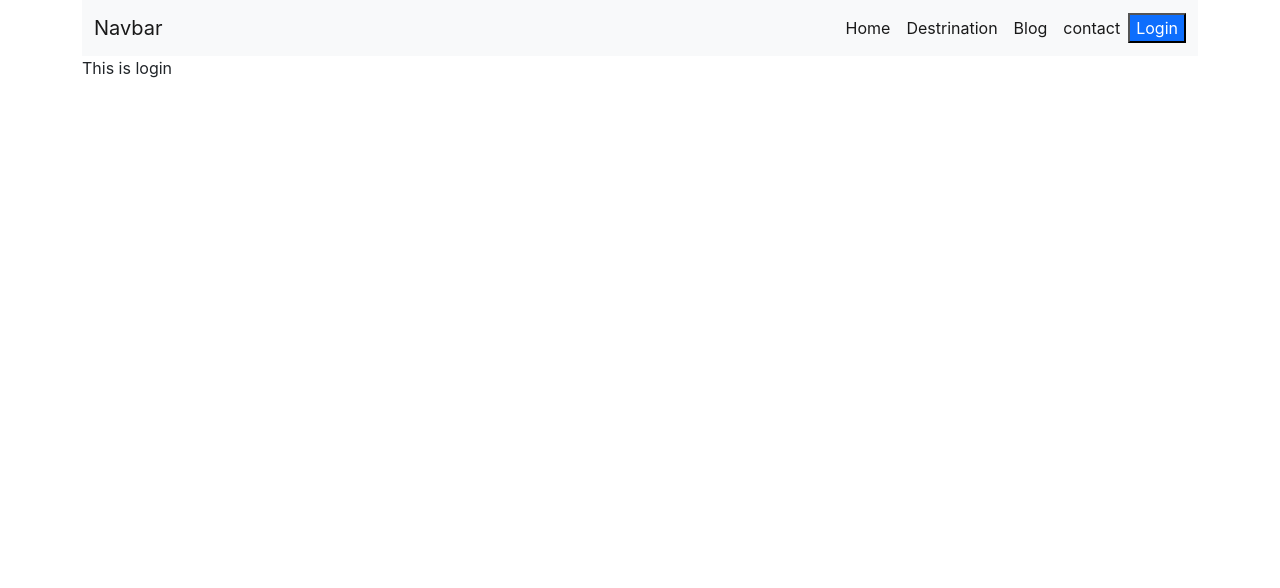
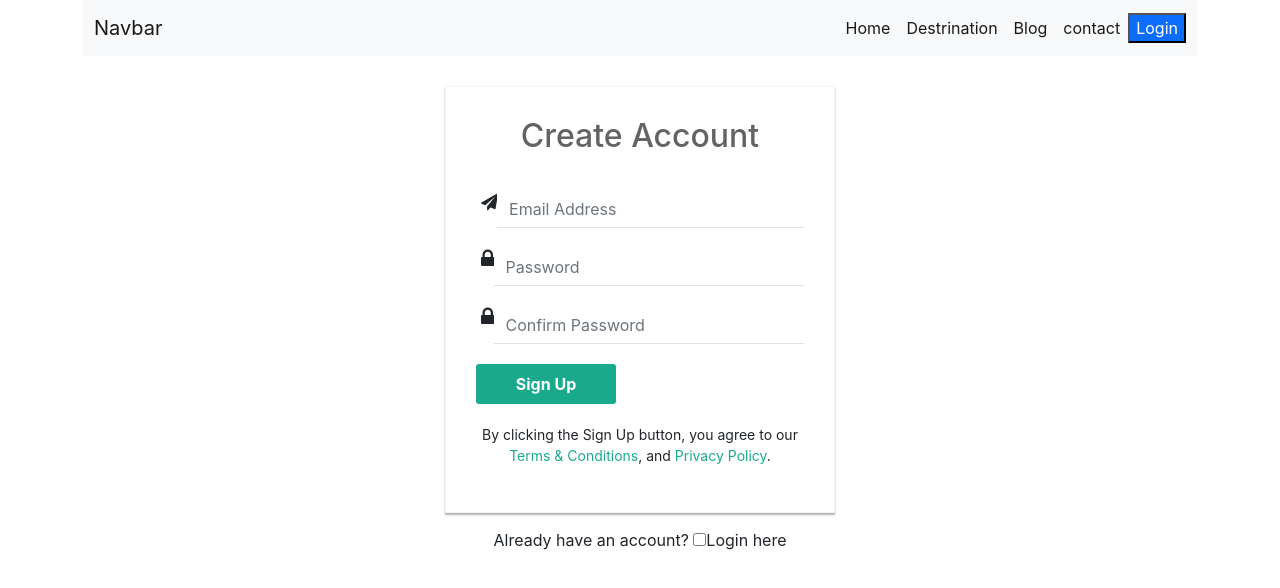
Before and after one commit to AbidurRahman24/Ticket-fire-auth, a React (Create React App) app: page /login in a window 1280 px wide. Shown: the top 588 px of the page. Built offline with nearby package versions, Linux system fonts and the light colour scheme.

Commit message:
login form done

```diff
--- a/public/index.html
+++ b/public/index.html
@@ -25,7 +25,10 @@
       Learn how to configure a non-root public URL by running `npm run build`.
     -->
     <link href="https://cdn.jsdelivr.net/npm/bootstrap@5.0.2/dist/css/bootstrap.min.css" rel="stylesheet" integrity="sha384-EVSTQN3/azprG1Anm3QDgpJLIm9Nao0Yz1ztcQTwFspd3yD65VohhpuuCOmLASjC" crossorigin="anonymous">
-    <title>React App</title>
+    <link rel="stylesheet" href="https://maxcdn.bootstrapcdn.com/font-awesome/4.7.0/css/font-awesome.min.css">
+    <script src="https://ajax.googleapis.com/ajax/libs/jquery/1.12.4/jquery.min.js"></script>
+    <script src="https://maxcdn.bootstrapcdn.com/bootstrap/3.3.7/js/bootstrap.min.js"></script>
+    <title>Ticket Auth Firebase</title>
   </head>
   <body>
     <noscript>You need to enable JavaScript to run this app.</noscript>
--- /dev/null
+++ b/src/components/LogIn/Login.css
@@ -0,0 +1,78 @@
+.form-control, .form-control:focus, .input-group-addon {
+    border-color: #e1e1e1;
+    border-radius: 0;
+}
+.signup-form {
+    width: 390px;
+    margin: 0 auto;
+    padding: 30px 0;
+}
+.signup-form h2 {
+    color: #636363;
+    margin: 0 0 15px;
+    text-align: center;
+}
+.signup-form .lead {
+    font-size: 14px;
+    margin-bottom: 30px;
+    text-align: center;
+}
+.signup-form form {
+    border-radius: 1px;
+    margin-bottom: 15px;
+    background: #fff;
+    border: 1px solid #f3f3f3;
+    box-shadow: 0px 2px 2px rgba(0, 0, 0, 0.3);
+    padding: 30px;
+}
+.signup-form .form-group {
+    margin-bottom: 20px;
+}
+.signup-form label {
+    font-weight: normal;
+    font-size: 13px;
+}
+.signup-form .form-control {
+    min-height: 38px;
+    box-shadow: none !important;
+    border-width: 0 0 1px 0;
+}
+.signup-form .input-group-addon {
+    max-width: 42px;
+    text-align: center;
+    background: none;
+    border-width: 0 0 1px 0;
+    padding-left: 5px;
+}
+.signup-form .btn {
+    font-size: 16px;
+    font-weight: bold;
+    background: #19aa8d;
+    border-radius: 3px;
+    border: none;
+    min-width: 140px;
+    outline: none !important;
+}
+.signup-form .btn:hover, .signup-form .btn:focus {
+    background: #179b81;
+}
+.signup-form a {
+    color: #19aa8d;
+    text-decoration: none;
+}
+.signup-form a:hover {
+    text-decoration: underline;
+}
+.signup-form .fa {
+    font-size: 21px;
+}
+.signup-form .fa-paper-plane {
+    font-size: 17px;
+}
+.signup-form .fa-check {
+    color: #fff;
+    left: 9px;
+    top: 18px;
+    font-size: 7px;
+    position: absolute;
+}
--- a/src/components/LogIn/Login.js
+++ b/src/components/LogIn/Login.js
@@ -1,15 +1,139 @@
-import React from 'react';
+import React, { useState } from 'react';
+import './Login.css'
 import firebase from "firebase/app";
 import "firebase/auth";
 import firebaseConfig from './firebase.config';
 
-firebase.initializeApp(firebaseConfig);
+if (!firebase.apps.length) {
+    firebase.initializeApp(firebaseConfig);
+  } else {
+    firebase.app();
+  }
+
 
 
 const Login = () => {
+    const [newUser, setNewUser] = useState(false);
+  const [user, setUser] = useState({
+    isSignedIn: false,
+    name: '',
+    email: '',
+    password: '',
+    photo: '',
+    error: '',
+    success: false,
+  })
+  const handleBlur = (e) => {
+    let isFieldValid = true;
+    if (e.target.name === 'email') {
+      isFieldValid = /\S+@\S+\.\S+/.test(e.target.value);
+    }
+    if (e.target.name === 'password') {
+      const isPasswordValid = e.target.value.length > 6;
+      const passwordHasNumber = /\d{1}/.test(e.target.value);
+      isFieldValid = isPasswordValid && passwordHasNumber;
+    }
+    if (isFieldValid) {
+      const newUserInfo = { ...user };
+      newUserInfo[e.target.name] = e.target.value;
+      setUser(newUserInfo);
+    }
+  }
+  const handleSubmit = (e) => {
+    if (user.email && user.password) {
+      firebase.auth().createUserWithEmailAndPassword(user.email, user.password)
+        .then((res) => {
+          const newUserInfo = { ...user };
+          newUserInfo.error = '';
+          newUserInfo.success = true;
+          setUser(newUserInfo);
+          updateUserName(user.name);
+          console.log('sign in user info', res.user);
+        })
+        .catch((error) => {
+          const newUserInfo = { ...user };
+          newUserInfo.error = error.message;
+          newUserInfo.success = false;
+          setUser(newUserInfo);
+        });
+
+    }
+    if (!newUser && user.email && user.password) {
+        firebase.auth().signInWithEmailAndPassword(user.email, user.password)
+          .then(res => {
+            const newUserInfo = { ...user };
+            newUserInfo.error = '';
+            newUserInfo.success = true;
+            setUser(newUserInfo);
+            console.log('sign in user info', res.user);
+          })
+          .catch((error) => {
+            const newUserInfo = { ...user };
+            newUserInfo.error = error.message;
+            newUserInfo.success = false;
+            setUser(newUserInfo);
+          });
+      }
+      e.preventDefault()
+    }
+    const updateUserName = name => {
+      const user = firebase.auth().currentUser;
+
+      user.updateProfile({
+        displayName: name
+      }).then(() => {
+        console.log('update successfully');
+      }).catch((error) => {
+        console.log(error);
+      });
+    }
+
     return (
         <div>
-            This is login
+            <div class="signup-form">
+                <form onSubmit={handleSubmit} method="post">
+                    <h2>Create Account</h2>
+                    <div class="form-group">
+                        <div class="input-group">
+
+                            {
+                            newUser &&
+                                    <input type="text" onBlur={handleBlur} class="form-control" name="name" placeholder="Username" required="required" />
+                            }
+
+                        </div>
+                    </div>
+                    <div class="form-group">
+                        <div class="input-group">
+                            <span class="input-group-addon"><i class="fa fa-paper-plane"></i></span>
+                            <input type="email" onBlur={handleBlur} class="form-control" name="email" placeholder="Email Address" required="required" />
+                        </div>
+                    </div>
+                    <div class="form-group">
+                        <div class="input-group">
+                            <span class="input-group-addon"><i class="fa fa-lock"></i></span>
+                            <input type="password" onBlur={handleBlur} class="form-control" name="password" placeholder="Password" required="required" />
+                        </div>
+                    </div>
+                    <div class="form-group">
+                        <div class="input-group">
+                            <span class="input-group-addon">
+                                <i class="fa fa-lock"></i>
+                                <i class="fa fa-check"></i>
+                            </span>
+
+                            <input type="password" onBlur={handleBlur} class="form-control" name="confirm_password" placeholder="Confirm Password" required="required" />
+                        </div>
+                    </div>
+                    <div class="form-group">
+                        <button type="submit" class="btn btn-primary btn-block btn-lg">Sign Up</button>
+                    </div>
+                    <p class="small text-center">By clicking the Sign Up button, you agree to our <br /><a href="/">Terms &amp; Conditions</a>, and <a href="/">Privacy Policy</a>.</p>
+                </form>
+                <div class="text-center">Already have an account? <input type='checkbox' onChange={() => setNewUser(!newUser)} name="newUser"/>Login here</div>
+            </div>
+            <p style={{ color: 'red' }}>{user.error}</p>
+      {user.success && <p style={{ color: 'green' }}>User {newUser ? 'created' : 'Logged In'} successfully</p>}
         </div>
     );
 };
```
